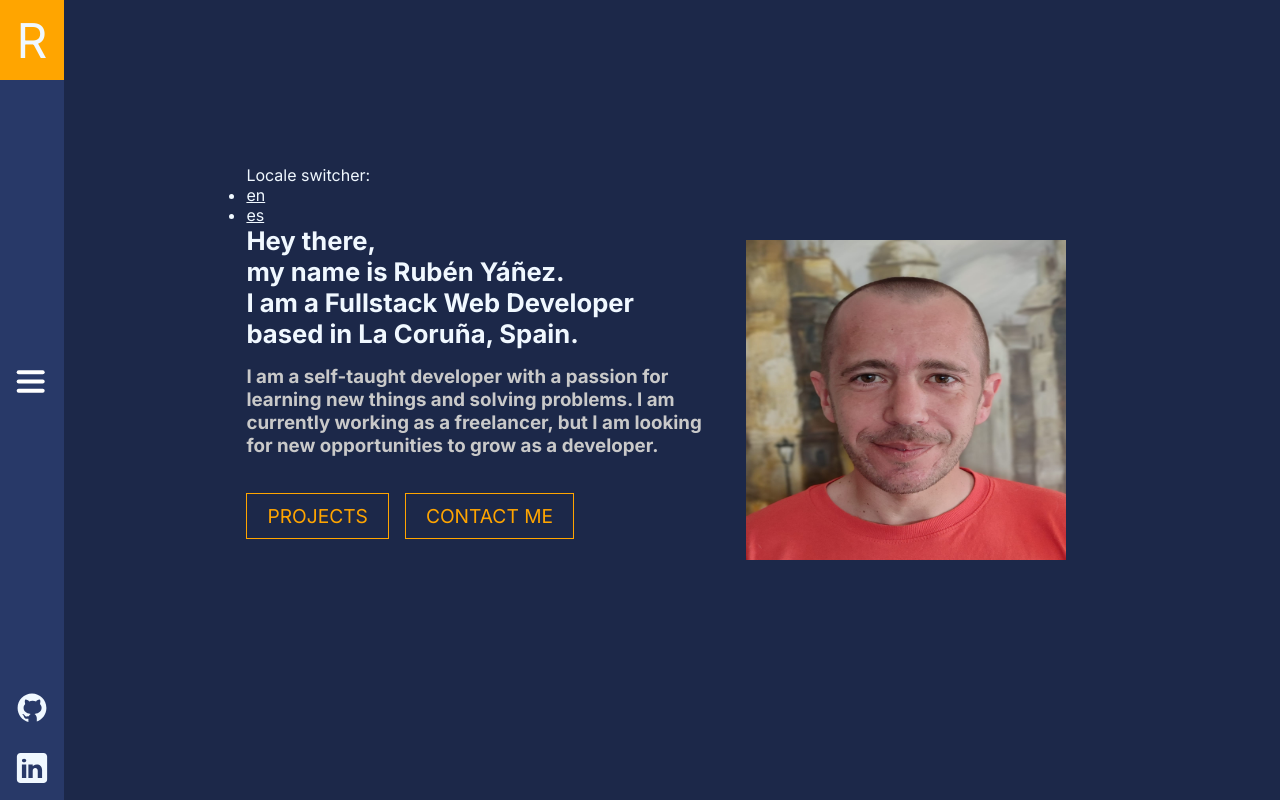
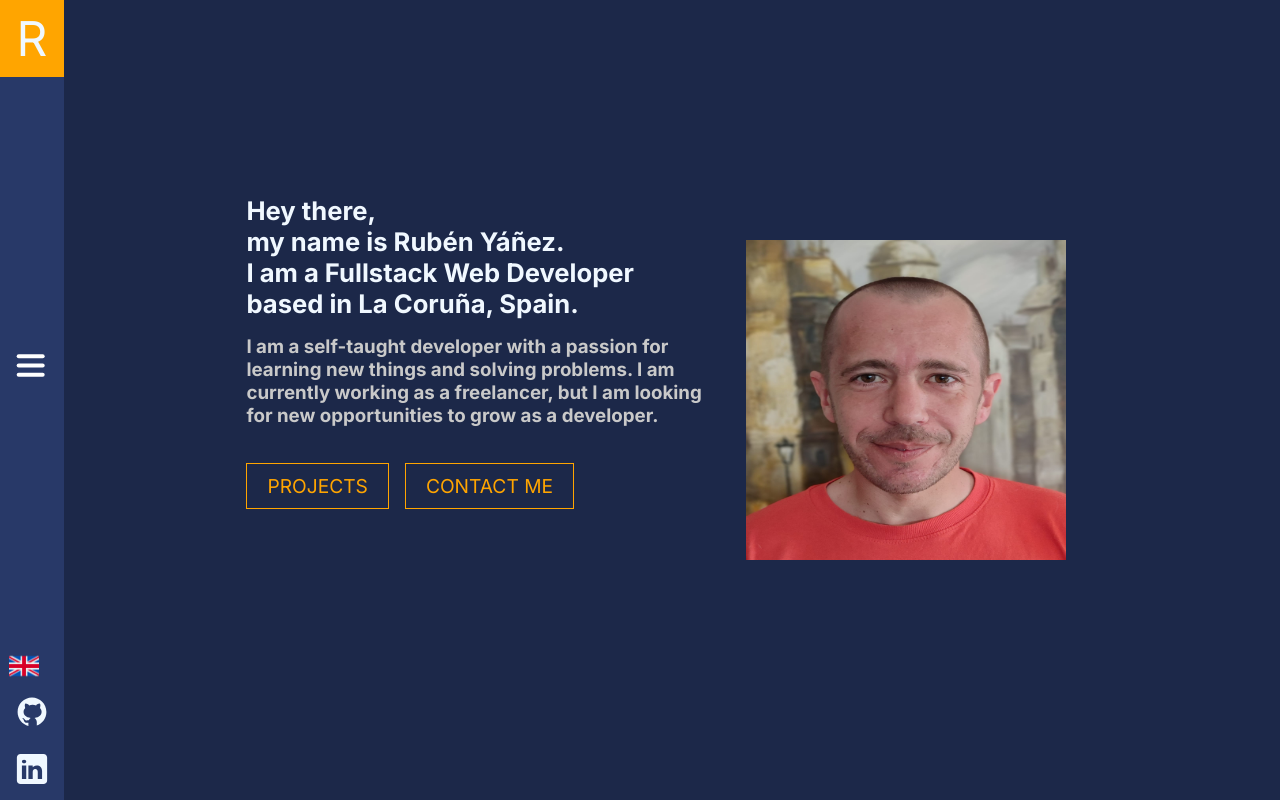
Before and after one commit to RubenMeju/Portfolio, a Next.js app: page /en in a window 1280 px wide. Built offline with nearby package versions, Linux system fonts and the light colour scheme.

Commit message:
button change language

```diff
--- a/src/app/[lang]/components/header/Header.jsx
+++ b/src/app/[lang]/components/header/Header.jsx
@@ -7,6 +7,7 @@ import { ButtonBars } from '../btnBars/ButtonBars'
 import { useContext } from 'react'
 import Link from 'next/link'
 import { AnimationContext } from '../../../store/AnimationProvider'
+import LocaleSwitcher from '../../switchLanguage/locale-switcher'
 
 export default function Header() {
   const { isOpen, setIsOpen } = useContext(AnimationContext)
@@ -18,6 +19,11 @@ export default function Header() {
       <div className={styles.containerButton}>
         <ButtonBars />
       </div>
+
+      <div className={styles.language}>
+        <LocaleSwitcher />
+      </div>
+
       <div className={styles.socialIcons}>
         <a href='https://github.com/RubenMeju' target='_blank'>
           <Image src={iconGithub} className={styles.img} alt='Github' />
--- a/src/app/[lang]/components/header/header.module.css
+++ b/src/app/[lang]/components/header/header.module.css
@@ -28,7 +28,12 @@
   justify-content: center;
   align-items: center;
 }
-
+.language {
+  margin-right: 1rem;
+  display: flex;
+  justify-content: center;
+  align-items: center;
+}
 .socialIcons {
   width: 25%;
   height: 100%;
--- a/src/app/[lang]/page.js
+++ b/src/app/[lang]/page.js
@@ -1,11 +1,8 @@
 import Link from 'next/link'
 import styles from './page.module.css'
 import Image from 'next/image'
-
+import { getDictionary } from '../../../get-dictionary'
 import imgYo from '../../../public/yo1.jpg'
-import { getDictionary } from '../../../get-dictionary'
-import { Locale } from '../../../i18n-config'
-import LocaleSwitcher from './switchLanguage/locale-switcher'
 
 export default async function Home({ params: { lang } }) {
   const dictionary = await getDictionary(lang)
@@ -27,7 +24,6 @@ export default async function Home({ params: { lang } }) {
 
       <div className={styles.body}>
         <div>
-          <LocaleSwitcher />
           <h1 className={styles.textIntro}>
             {dictionary['home'].welcome}
             <br /> {dictionary['home'].welcomeMy}
--- /dev/null
+++ b/src/app/[lang]/switchLanguage/languages.module.css
@@ -0,0 +1,23 @@
+.container {
+  position: relative;
+  cursor: pointer;
+}
+
+.ul {
+  position: absolute;
+  top: 4rem;
+  padding: 2rem;
+  background-color: green;
+  list-style: none;
+}
+
+.li {
+  display: flex;
+  gap: 0.5rem;
+}
+
+.link {
+  font-size: 1.2rem;
+  color: aliceblue;
+  text-decoration: none;
+}
--- a/src/app/[lang]/switchLanguage/locale-switcher.tsx
+++ b/src/app/[lang]/switchLanguage/locale-switcher.tsx
@@ -1,10 +1,18 @@
 'use client'
-
+import { useEffect, useState } from 'react'
 import { usePathname } from 'next/navigation'
 import Link from 'next/link'
 import { i18n } from '../../../../i18n-config'
+import Image from 'next/image'
+import iconSpain from '../../../../public/languages/spain.png'
+import iconUnitedKingdom from '../../../../public/languages/united-kingdom.png'
+import styles from './languages.module.css'
 
 export default function LocaleSwitcher() {
+  const [language, setLanguage] = useState('')
+  const [loading, setLoading] = useState(true)
+  const [open, setOpen] = useState(false)
+
   const pathName = usePathname()
   const redirectedPathName = (locale: string) => {
     if (!pathName) return '/'
@@ -13,16 +21,53 @@ export default function LocaleSwitcher() {
     return segments.join('/')
   }
 
+  useEffect(() => {
+    setLoading(true)
+    setLanguage(pathName)
+
+    if (pathName === '/en') {
+      setLanguage('en')
+      setLoading(false)
+    } else if (pathName === '/es') {
+      setLanguage('es')
+      setLoading(false)
+    }
+  }, [pathName])
   return (
-    <div style={{ color: 'aliceblue' }}>
-      <p>Locale switcher:</p>
-      <ul>
+    <>
+      {loading ? (
+        <Image
+          src={iconSpain}
+          alt='Spain'
+          width={30}
+          height={30}
+          onClick={() => setOpen(!open)}
+        />
+      ) : (
+        <div className={styles.container}>
+          <Image
+            src={language === 'en' ? iconUnitedKingdom : iconSpain}
+            alt='Spain'
+            width={30}
+            height={30}
+            onClick={() => setOpen(!open)}
+          />
+
+          {open ? (
+            <ul className={styles.ul}>
               {i18n.locales.map((locale) => {
                 return (
-            <li key={locale} style={{ color: 'aliceblue' }}>
+                  <li key={locale} className={styles.li}>
+                    <Image
+                      src={locale === 'en' ? iconUnitedKingdom : iconSpain}
+                      alt={locale === 'en' ? 'United Kingdom' : 'Spain'}
+                      width={30}
+                      height={30}
+                    />
+
                     <Link
                       href={redirectedPathName(locale)}
-                style={{ color: 'aliceblue' }}
+                      className={styles.link}
                     >
                       {locale}
                     </Link>
@@ -30,6 +75,9 @@ export default function LocaleSwitcher() {
                 )
               })}
             </ul>
+          ) : null}
         </div>
+      )}
+    </>
   )
 }
```
Also changed, not shown: public/languages/spain.png (renamed from public/spain.png), public/languages/united-kingdom.png (renamed from public/united-kingdom.png). Lines whose indentation alone changed are shown as unchanged.
